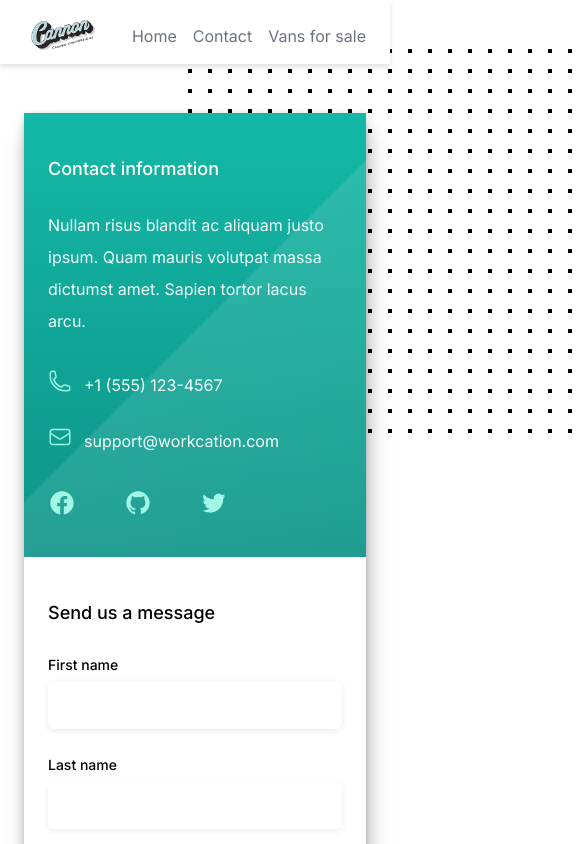
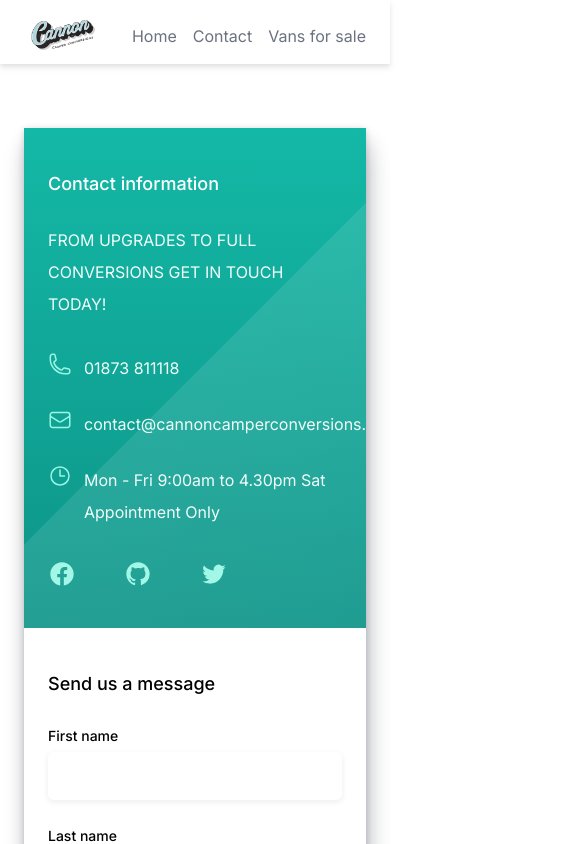
Before and after one commit to JamesDimonaco/Cannon_Campers, a Next.js app in the folder apps/CannonSite/: page /contact in a window 390 px wide. Shown: the top 844 px of the page, 585 px wide, since content can reach past the window. Built offline with nearby package versions, Linux system fonts and the light colour scheme; a web font is replaced by a local one.

Commit message:
update contact form

```diff
--- a/apps/CannonSite/src/components/ContactForm.jsx
+++ b/apps/CannonSite/src/components/ContactForm.jsx
@@ -1,7 +1,7 @@
 import React, { Fragment, useState } from 'react'
 import poster from '../../lib/poster'
 import Toast from './Toast'
-import { Bars3Icon, EnvelopeIcon, PhoneIcon, XMarkIcon } from '@heroicons/react/24/outline'
+import { ClockIcon, EnvelopeIcon, PhoneIcon } from '@heroicons/react/24/outline'
 
 export function ContactForm() {
   const [formData, setFormData] = useState({
@@ -66,6 +66,12 @@ export function ContactForm() {
         setShowToast(true)
       }
     }
+
+
+    setTimeout(() => {
+      setShowToast(false)
+    }, 3500)
+
 
     setIsSubmitting(false)
   }
@@ -190,44 +196,18 @@ export function ContactForm() {
       </form>
       </div> */}
 
-      <hr/>
 
-      <section className="py-28 relative bg-white" aria-labelledby="contact-heading">
+      <section className="py-32 relative bg-white" aria-labelledby="contact-heading">
           <div className="absolute h-1/2 w-full bg-warm-gray-50" aria-hidden="true" />
-          {/* Decorative dot pattern */}
-          <div className="relative mx-auto max-w-7xl px-6 lg:px-8">
-            <svg
-              className="absolute top-0 right-0 z-0 -translate-y-16 translate-x-1/2 transform sm:translate-x-1/4 md:-translate-y-24 lg:-translate-y-72"
-              width={404}
-              height={384}
-              fill="none"
-              viewBox="0 0 404 384"
-              aria-hidden="true"
-            >
-              <defs>
-                <pattern
-                  id="64e643ad-2176-4f86-b3d7-f2c5da3b6a6d"
-                  x={0}
-                  y={0}
-                  width={20}
-                  height={20}
-                  patternUnits="userSpaceOnUse"
-                >
-                  <rect x={0} y={0} width={4} height={4} className="text-warm-gray-200" fill="currentColor" />
-                </pattern>
-              </defs>
-              <rect width={404} height={384} fill="url(#64e643ad-2176-4f86-b3d7-f2c5da3b6a6d)" />
-            </svg>
-          </div>
           <div className="mx-auto max-w-7xl px-6 lg:px-8">
             <div className="relative bg-white shadow-xl">
               <h2 id="contact-heading" className="sr-only">
                 Contact us
               </h2>
 
-              <div className="grid grid-cols-1 lg:grid-cols-3">
+              <div className="grid grid-cols-1 lg:grid-cols-3 overflow-hidden">
                 {/* Contact information */}
-                <div className="relative overflow-hidden bg-gradient-to-b from-teal-500 to-teal-600 py-10 px-6 sm:px-10 xl:p-12">
+                <div className="relative bg-gradient-to-b from-teal-500 to-teal-600 py-10 px-6 sm:px-8 xl:p-12">
                   {/* Decorative angle backgrounds */}
                   <div className="pointer-events-none absolute inset-0 sm:hidden" aria-hidden="true">
                     <svg
@@ -324,8 +304,7 @@ export function ContactForm() {
                   </div>
                   <h3 className="text-lg font-medium text-white">Contact information</h3>
                   <p className="mt-6 max-w-3xl text-base text-teal-50">
-                    Nullam risus blandit ac aliquam justo ipsum. Quam mauris volutpat massa dictumst amet. Sapien tortor
-                    lacus arcu.
+                  FROM UPGRADES TO FULL CONVERSIONS GET IN TOUCH TODAY!
                   </p>
                   <dl className="mt-8 space-y-6">
                     <dt>
@@ -333,19 +312,27 @@ export function ContactForm() {
                     </dt>
                     <dd className="flex text-base text-teal-50">
                       <PhoneIcon className="h-6 w-6 flex-shrink-0 text-teal-200" aria-hidden="true" />
-                      <span className="ml-3">+1 (555) 123-4567</span>
+                      <span className="ml-3">01873 811118</span>
                     </dd>
                     <dt>
                       <span className="sr-only">Email</span>
                     </dt>
                     <dd className="flex text-base text-teal-50">
                       <EnvelopeIcon className="h-6 w-6 flex-shrink-0 text-teal-200" aria-hidden="true" />
-                      <span className="ml-3">support@workcation.com</span>
+                      <span className="ml-3 lg:text-sm">contact@cannoncamperconversions.com</span>
                     </dd>
+                    <dt>
+                    <span className="sr-only">Opening times</span>
+                    </dt>
+                    <dd className="flex text-base text-teal-50">
+                      <ClockIcon className="h-6 w-6 flex-shrink-0 text-teal-200" aria-hidden="true" />
+                      <span className="ml-3 lg:text-sm"> Mon - Fri 9:00am to 4.30pm Sat Appointment Only</span>
+                    </dd>
+
                   </dl>
                   <ul role="list" className="mt-8 flex space-x-12">
                     <li>
-                      <a className="text-teal-200 hover:text-teal-100" href="#">
+                      <a className="text-teal-200 hover:text-teal-100" target={'_blank'} href="https://www.facebook.com/T6.Cannon.camper.conversioins/">
                         <span className="sr-only">Facebook</span>
                         <svg className="h-7 w-7" aria-hidden="true" fill="currentColor" viewBox="0 0 24 24">
                           <path
@@ -357,7 +344,7 @@ export function ContactForm() {
                       </a>
                     </li>
                     <li>
-                      <a className="text-teal-200 hover:text-teal-100" href="#">
+                      <a className="text-teal-200 hover:text-teal-100" target={'_blank'} href="#">
                         <span className="sr-only">GitHub</span>
                         <svg className="h-7 w-7" aria-hidden="true" fill="currentColor" viewBox="0 0 24 24">
                           <path
@@ -369,7 +356,7 @@ export function ContactForm() {
                       </a>
                     </li>
                     <li>
-                      <a className="text-teal-200 hover:text-teal-100" href="#">
+                      <a className="text-teal-200 hover:text-teal-100" target={'_blank'} href="https://twitter.com/cannoncampers">
                         <span className="sr-only">Twitter</span>
                         <svg className="h-7 w-7" aria-hidden="true" fill="currentColor" viewBox="0 0 24 24">
                           <path d="M8.29 20.251c7.547 0 11.675-6.253 11.675-11.675 0-.178 0-.355-.012-.53A8.348 8.348 0 0022 5.92a8.19 8.19 0 01-2.357.646 4.118 4.118 0 001.804-2.27 8.224 8.224 0 01-2.605.996 4.107 4.107 0 00-6.993 3.743 11.65 11.65 0 01-8.457-4.287 4.106 4.106 0 001.27 5.477A4.072 4.072 0 012.8 9.713v.052a4.105 4.105 0 003.292 4.022 4.095 4.095 0 01-1.853.07 4.108 4.108 0 003.834 2.85A8.233 8.233 0 012 18.407a11.616 11.616 0 006.29 1.84" />
@@ -394,7 +381,7 @@ export function ContactForm() {
                           name="firstName"
                           id="firstName"
                           autoComplete="given-name"
-                          className="block w-full rounded-md border-warm-gray-300 py-3 px-4 text-warm-gray-900 shadow-sm focus:border-teal-500 focus:ring-teal-500"
+                          className={`block w-full rounded-md border-warm-gray-300 py-3 px-4 text-warm-gray-900 shadow-sm focus:border-teal-500 focus:ring-teal-500 ${formErrors.name ? 'border-red-500' : ''}`}
                         />
                       </div>
                     </div>
@@ -433,9 +420,6 @@ export function ContactForm() {
                         <label htmlFor="phone" className="block text-sm font-medium text-warm-gray-900">
                           Phone
                         </label>
-                        <span id="phone-optional" className="text-sm text-warm-gray-500">
-                          Optional
-                        </span>
                       </div>
                       <div className="mt-1">
                         <input
--- a/apps/CannonSite/src/components/Gallary.jsx
+++ b/apps/CannonSite/src/components/Gallary.jsx
@@ -14,7 +14,7 @@ export const Gallery = ({ images, setOpen, open }) => {
   }
   return (
     <Fragment>
-      <div className="grid grid-cols-1 gap-4 md:grid-cols-3 lg:grid-cols-5">
+      <div className="grid grid-cols-1 gap-4 md:grid-cols-3 lg:grid-cols-5 py-20">
         {images.map((image) => (
           <Image
             width={200}
@@ -27,7 +27,7 @@ export const Gallery = ({ images, setOpen, open }) => {
         ))}
       </div>
       {open && (
-        <div className="fixed top-0 left-0 h-full w-full bg-black bg-opacity-75"
+        <div className="fixed top-0 left-0 h-full w-full bg-black bg-opacity-75 z-10"
         onClick={handleCloseModal}
         >
           <div className="flex justify-center align-middle h-screen">
--- a/apps/CannonSite/src/components/Toast.jsx
+++ b/apps/CannonSite/src/components/Toast.jsx
@@ -10,7 +10,7 @@ export default function Toast({show, setShow, message, type}) {
       {/* Global notification live region, render this permanently at the end of the document */}
       <div
         aria-live="assertive"
-        className="pointer-events-none fixed inset-0 flex items-end px-4 py-6 sm:items-start sm:p-6"
+        className="pointer-events-none fixed inset-0 flex items-end px-4 py-6 sm:items-start sm:p-6 mt-8 z-20 "
       >
         <div className="flex w-full flex-col items-center space-y-4 sm:items-end">
           {/* Notification panel, dynamically insert this into the live region when it needs to be displayed */}
```
Also changed, not shown: 1 other file (tests, documents, lock files or other folders).
